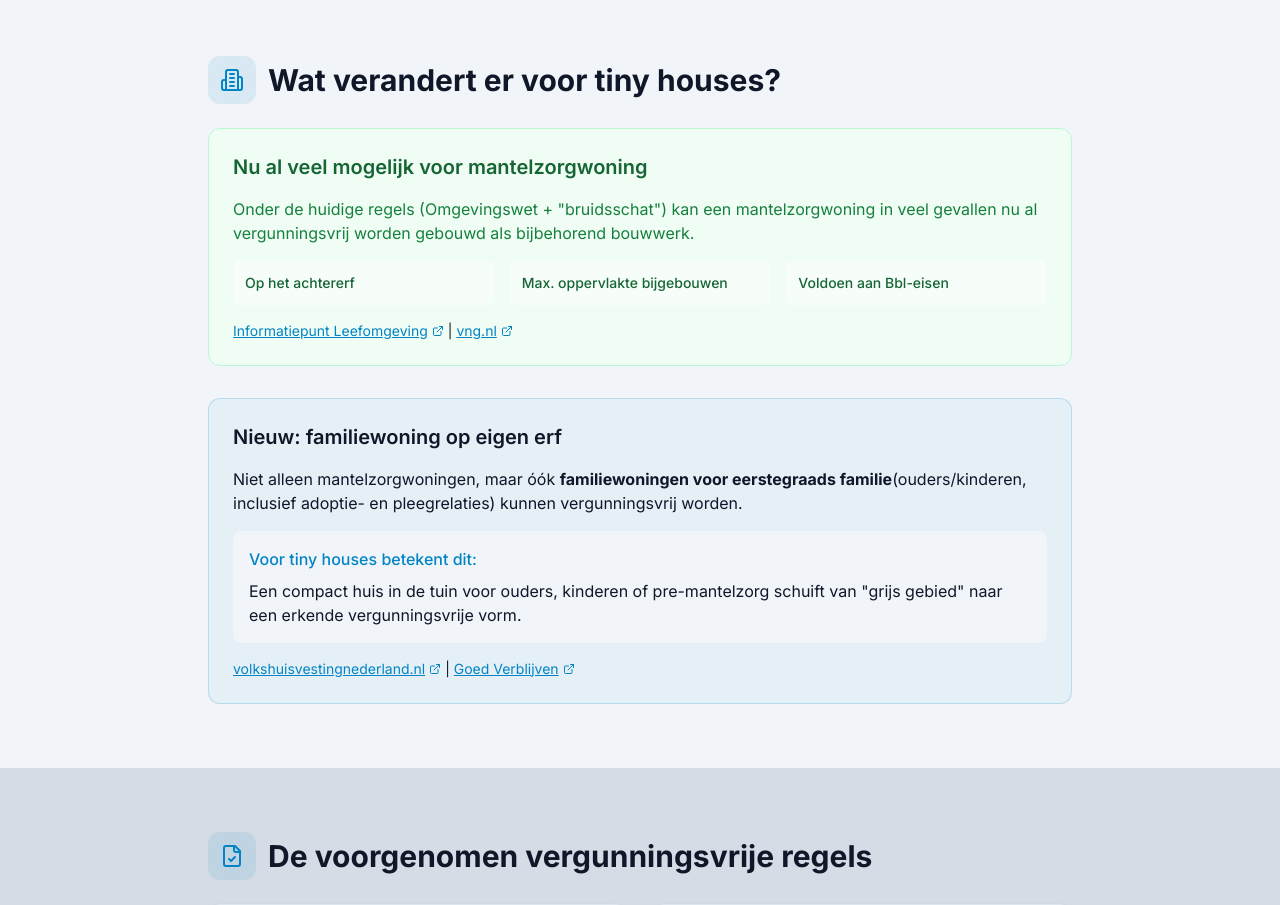
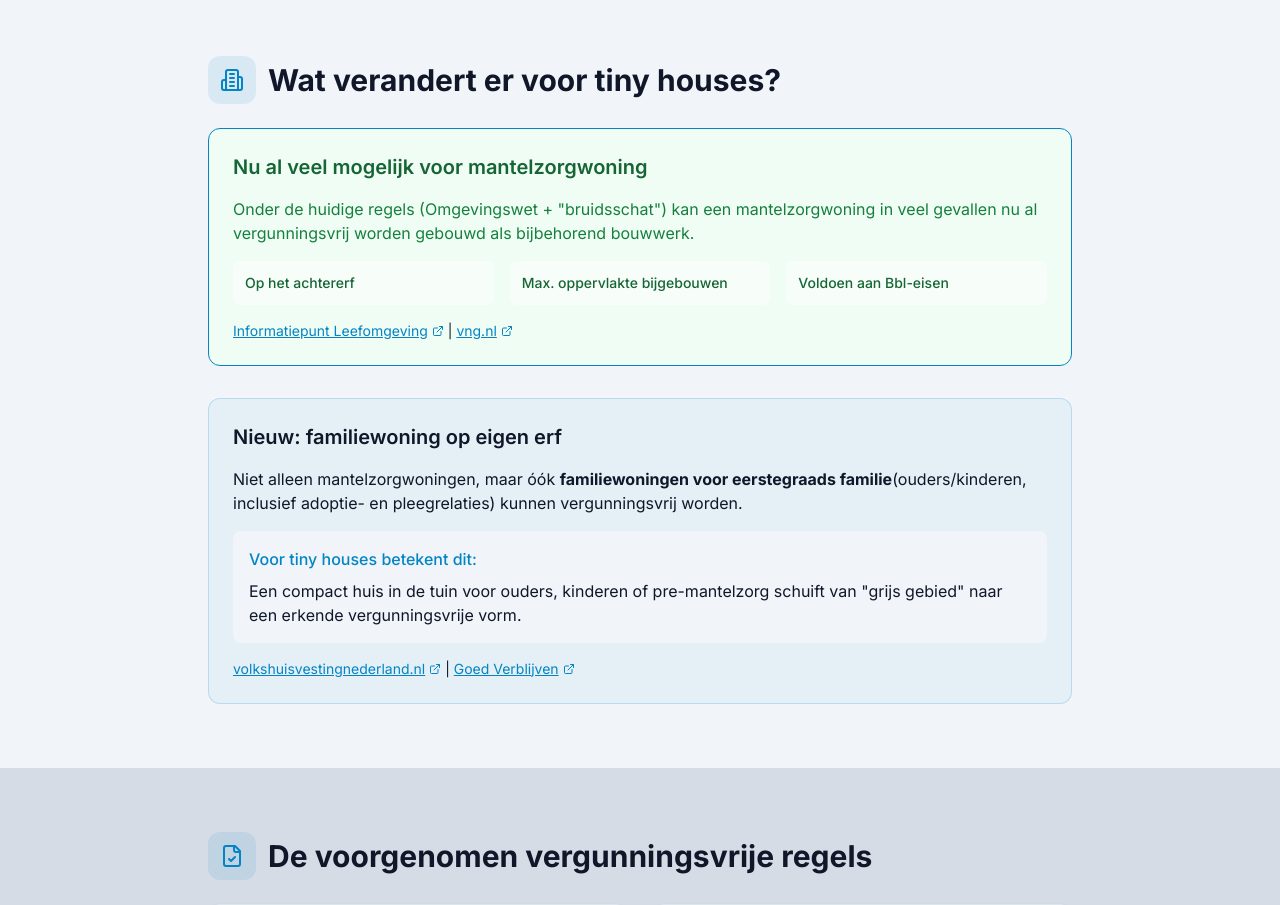
Before and after one commit to DibrandoVentures/tinyhouse2026.nl, a React (Vite) app: page / in a window 1280 px wide. Shown: the part 2220-3125 px from the top of the page. Built offline with nearby package versions, Linux system fonts and the light colour scheme; the HTML template or start-up script is replaced by a standard one.

Commit message:
Visual edit in Lovable
Edited UI in Lovable

```diff
--- a/src/components/ArticleContent.tsx
+++ b/src/components/ArticleContent.tsx
@@ -127,7 +127,7 @@ const ArticleContent = () => {
           </div>
 
           <div className="space-y-8">
-            <div className="bg-green-50 dark:bg-green-950/30 rounded-xl p-6 border border-green-200 dark:border-green-800">
+            <div className="bg-green-50 dark:bg-green-950/30 rounded-xl p-6 border border-primary">
               <h3 className="text-xl font-semibold text-green-800 dark:text-green-200 mb-4">Nu al veel mogelijk voor mantelzorgwoning</h3>
               <p className="text-green-700 dark:text-green-300 mb-4">
                 Onder de huidige regels (Omgevingswet + "bruidsschat") kan een mantelzorgwoning in veel gevallen nu al
```
